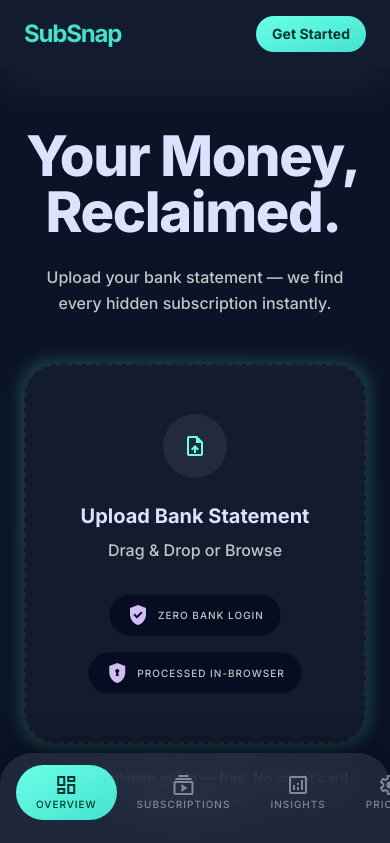
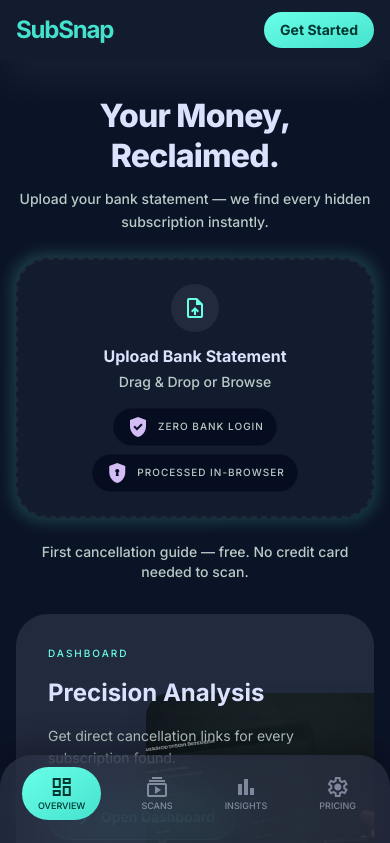
Before and after one commit to trqmsh3-sudo/subsnap, a Next.js app: page / in a window 390 px wide. Shown: the top 843 px of the page. Built offline with nearby package versions, Linux system fonts and the light colour scheme.

Commit message:
fix: bottom nav overflow on landing page — reduce padding and shorten labels

```diff
--- a/app/page.tsx
+++ b/app/page.tsx
@@ -2,22 +2,22 @@ import Link from 'next/link'
 
 function BottomNav() {
   return (
-    <nav className="md:hidden fixed bottom-0 left-0 w-full flex justify-around items-center px-4 pb-6 pt-3 bg-[#2d3449]/60 backdrop-blur-xl rounded-t-[2rem] z-50 shadow-[0_-10px_30px_rgba(0,0,0,0.3)]">
-      <Link href="/" className="flex flex-col items-center justify-center bg-gradient-to-br from-[#69ffe9] to-[#44e2cd] text-[#003731] rounded-full px-5 py-2 transition-transform duration-150 active:scale-90">
-        <span className="material-symbols-outlined">dashboard</span>
-        <span className="text-[10px] font-medium uppercase tracking-[0.1em]">Overview</span>
+    <nav className="md:hidden fixed bottom-0 left-0 w-full flex justify-around items-center px-2 pb-6 pt-3 bg-[#2d3449]/60 backdrop-blur-xl rounded-t-[2rem] z-50 shadow-[0_-10px_30px_rgba(0,0,0,0.3)]">
+      <Link href="/" className="flex flex-col items-center justify-center bg-gradient-to-br from-[#69ffe9] to-[#44e2cd] text-[#003731] rounded-full px-4 py-2 transition-transform duration-150 active:scale-90">
+        <span className="material-symbols-outlined text-[22px]">dashboard</span>
+        <span className="text-[9px] font-medium uppercase tracking-normal">Overview</span>
       </Link>
-      <Link href="/app" className="flex flex-col items-center justify-center text-[#dbe2fd]/50 px-5 py-2 hover:text-[#44E2CD] transition-all active:scale-90">
-        <span className="material-symbols-outlined">subscriptions</span>
-        <span className="text-[10px] font-medium uppercase tracking-[0.1em]">Subscriptions</span>
+      <Link href="/app" className="flex flex-col items-center justify-center text-[#dbe2fd]/50 px-3 py-2 hover:text-[#44E2CD] transition-all active:scale-90">
+        <span className="material-symbols-outlined text-[22px]">subscriptions</span>
+        <span className="text-[9px] font-medium uppercase tracking-normal">Scans</span>
       </Link>
-      <Link href="/#how-it-works" className="flex flex-col items-center justify-center text-[#dbe2fd]/50 px-5 py-2 hover:text-[#44E2CD] transition-all active:scale-90">
-        <span className="material-symbols-outlined">analytics</span>
-        <span className="text-[10px] font-medium uppercase tracking-[0.1em]">Insights</span>
+      <Link href="/#how-it-works" className="flex flex-col items-center justify-center text-[#dbe2fd]/50 px-3 py-2 hover:text-[#44E2CD] transition-all active:scale-90">
+        <span className="material-symbols-outlined text-[22px]">bar_chart</span>
+        <span className="text-[9px] font-medium uppercase tracking-normal">Insights</span>
       </Link>
-      <Link href="/#pricing" className="flex flex-col items-center justify-center text-[#dbe2fd]/50 px-5 py-2 hover:text-[#44E2CD] transition-all active:scale-90">
-        <span className="material-symbols-outlined">settings</span>
-        <span className="text-[10px] font-medium uppercase tracking-[0.1em]">Pricing</span>
+      <Link href="/#pricing" className="flex flex-col items-center justify-center text-[#dbe2fd]/50 px-3 py-2 hover:text-[#44E2CD] transition-all active:scale-90">
+        <span className="material-symbols-outlined text-[22px]">settings</span>
+        <span className="text-[9px] font-medium uppercase tracking-normal">Pricing</span>
       </Link>
     </nav>
   )
@@ -46,7 +46,7 @@ export default function HomePage() {
     <div className="bg-surface text-on-surface min-h-screen selection:bg-primary-container selection:text-on-primary-container">
       {/* Header */}
       <header className="fixed top-0 w-full z-50 bg-[#131b2e] shadow-[0_24px_40px_rgba(219,226,253,0.06)]">
-        <div className="flex items-center justify-between px-6 py-4 w-full max-w-7xl mx-auto">
+        <div className="flex items-center justify-between px-4 sm:px-6 py-3 sm:py-4 w-full max-w-7xl mx-auto">
           <div className="flex items-center gap-2">
             <h1 className="font-bold tracking-tighter text-2xl text-[#44E2CD]">SubSnap</h1>
           </div>
@@ -63,31 +63,31 @@ export default function HomePage() {
         </div>
       </header>
 
-      <main className="pt-24 pb-32 px-6">
+      <main className="pt-20 pb-32 px-4 sm:px-6">
         {/* Hero Section */}
-        <section className="max-w-4xl mx-auto mt-8 mb-16 text-center">
-          <h2 className="text-[3.5rem] leading-none font-extrabold tracking-tight text-on-surface mb-6 -ml-1">
+        <section className="max-w-4xl mx-auto mt-4 sm:mt-8 mb-8 sm:mb-16 text-center">
+          <h2 className="text-[2rem] sm:text-[3.5rem] leading-tight sm:leading-none font-extrabold tracking-tight text-on-surface mb-3 sm:mb-6">
             Your Money, Reclaimed.
           </h2>
-          <p className="text-on-surface-variant font-medium mb-10 max-w-xl mx-auto leading-relaxed">
+          <p className="text-on-surface-variant font-medium mb-6 sm:mb-10 max-w-xl mx-auto leading-relaxed text-sm sm:text-base">
             Upload your bank statement — we find every hidden subscription instantly.
           </p>
 
           {/* Upload Area */}
-          <div className="relative group mt-12">
+          <div className="relative group mt-6 sm:mt-12">
             <div className="absolute -inset-1 bg-gradient-to-br from-primary to-primary-container rounded-[2rem] blur opacity-20 group-hover:opacity-40 transition duration-1000" />
-            <Link href="/app" className="relative block bg-surface-container-low rounded-[2rem] p-12 border-2 border-dashed border-outline-variant/30 flex flex-col items-center justify-center min-h-[320px] cursor-pointer hover:border-primary/50 transition-all duration-300">
-              <div className="w-16 h-16 rounded-full bg-surface-container-high flex items-center justify-center mb-6">
-                <span className="material-symbols-outlined text-primary text-3xl">upload_file</span>
+            <Link href="/app" className="relative block bg-surface-container-low rounded-[2rem] p-6 sm:p-12 border-2 border-dashed border-outline-variant/30 flex flex-col items-center justify-center min-h-[200px] sm:min-h-[320px] cursor-pointer hover:border-primary/50 transition-all duration-300">
+              <div className="w-12 h-12 sm:w-16 sm:h-16 rounded-full bg-surface-container-high flex items-center justify-center mb-3 sm:mb-6">
+                <span className="material-symbols-outlined text-primary text-2xl sm:text-3xl">upload_file</span>
               </div>
-              <h3 className="text-xl font-bold text-on-surface mb-2">Upload Bank Statement</h3>
-              <p className="text-on-surface-variant mb-8 font-medium">Drag &amp; Drop or Browse</p>
-              <div className="flex flex-wrap justify-center gap-4">
-                <div className="flex items-center gap-2 px-4 py-2 bg-surface-container-lowest rounded-full border border-outline-variant/10">
+              <h3 className="text-base sm:text-xl font-bold text-on-surface mb-1 sm:mb-2">Upload Bank Statement</h3>
+              <p className="text-on-surface-variant mb-4 sm:mb-8 font-medium text-sm">Drag &amp; Drop or Browse</p>
+              <div className="flex flex-wrap justify-center gap-2 sm:gap-4">
+                <div className="flex items-center gap-2 px-3 sm:px-4 py-1.5 sm:py-2 bg-surface-container-lowest rounded-full border border-outline-variant/10">
                   <span className="material-symbols-outlined text-secondary text-sm" style={{ fontVariationSettings: "'FILL' 1" }}>verified_user</span>
                   <span className="text-[10px] font-medium uppercase tracking-[0.1em] text-on-surface-variant">ZERO BANK LOGIN</span>
                 </div>
-                <div className="flex items-center gap-2 px-4 py-2 bg-surface-container-lowest rounded-full border border-outline-variant/10">
+                <div className="flex items-center gap-2 px-3 sm:px-4 py-1.5 sm:py-2 bg-surface-container-lowest rounded-full border border-outline-variant/10">
                   <span className="material-symbols-outlined text-secondary text-sm" style={{ fontVariationSettings: "'FILL' 1" }}>encrypted</span>
                   <span className="text-[10px] font-medium uppercase tracking-[0.1em] text-on-surface-variant">Processed in-browser</span>
                 </div>
@@ -202,7 +202,7 @@ export default function HomePage() {
             <div className="bg-surface-container-highest/50 backdrop-blur-md rounded-[1.5rem] p-6 border border-outline-variant/20">
               <span className="material-symbols-outlined text-secondary mb-3 block">link</span>
               <h4 className="font-bold text-on-surface mb-1">Direct Cancel Links</h4>
-              <p className="text-xs text-on-surface-variant">Jump straight to each service's cancellation page.</p>
+              <p className="text-xs text-on-surface-variant">Jump straight to each service&apos;s cancellation page.</p>
             </div>
             <div className="bg-surface-container-highest/50 backdrop-blur-md rounded-[1.5rem] p-6 border border-outline-variant/20">
               <span className="material-symbols-outlined text-tertiary mb-3 block">shield</span>
```
